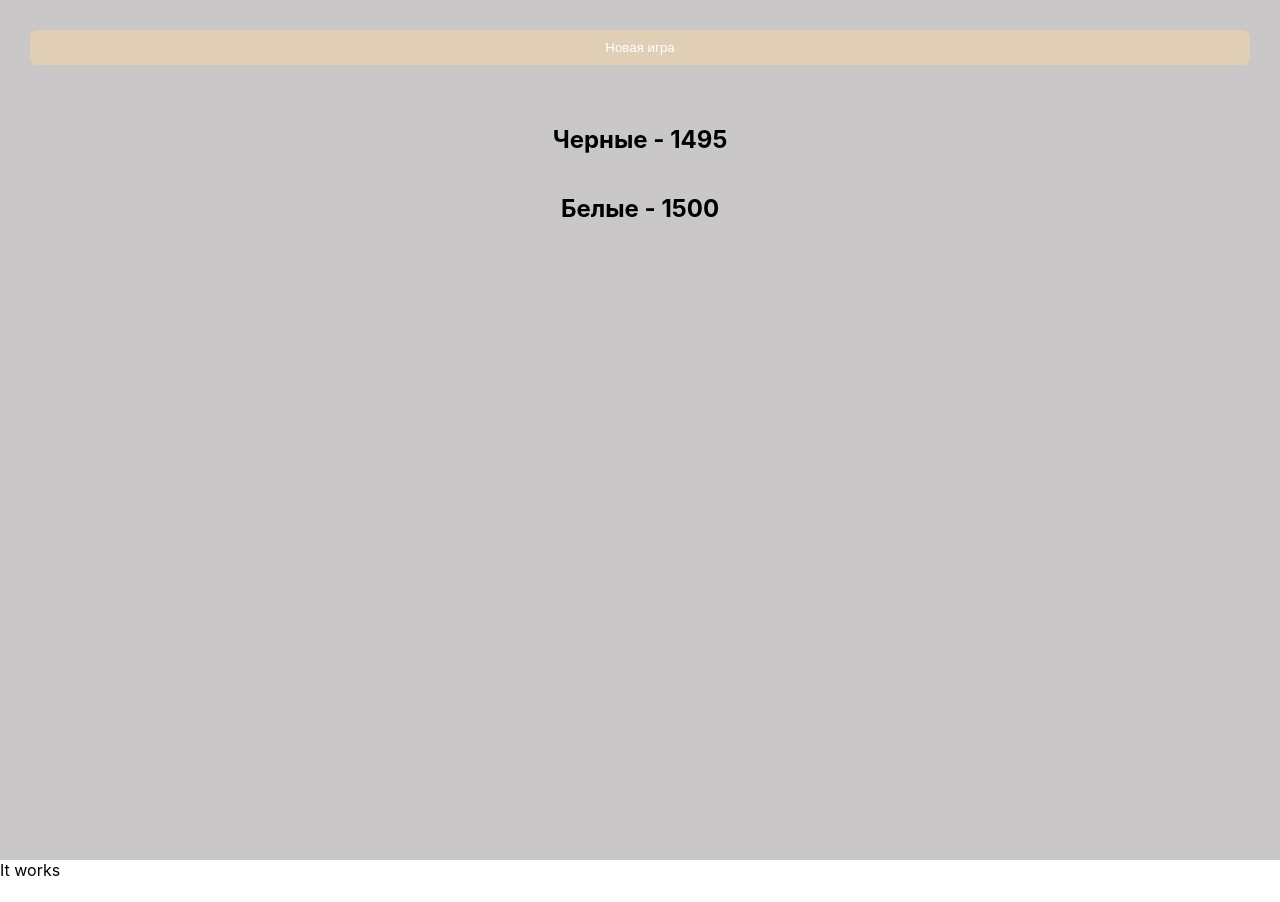
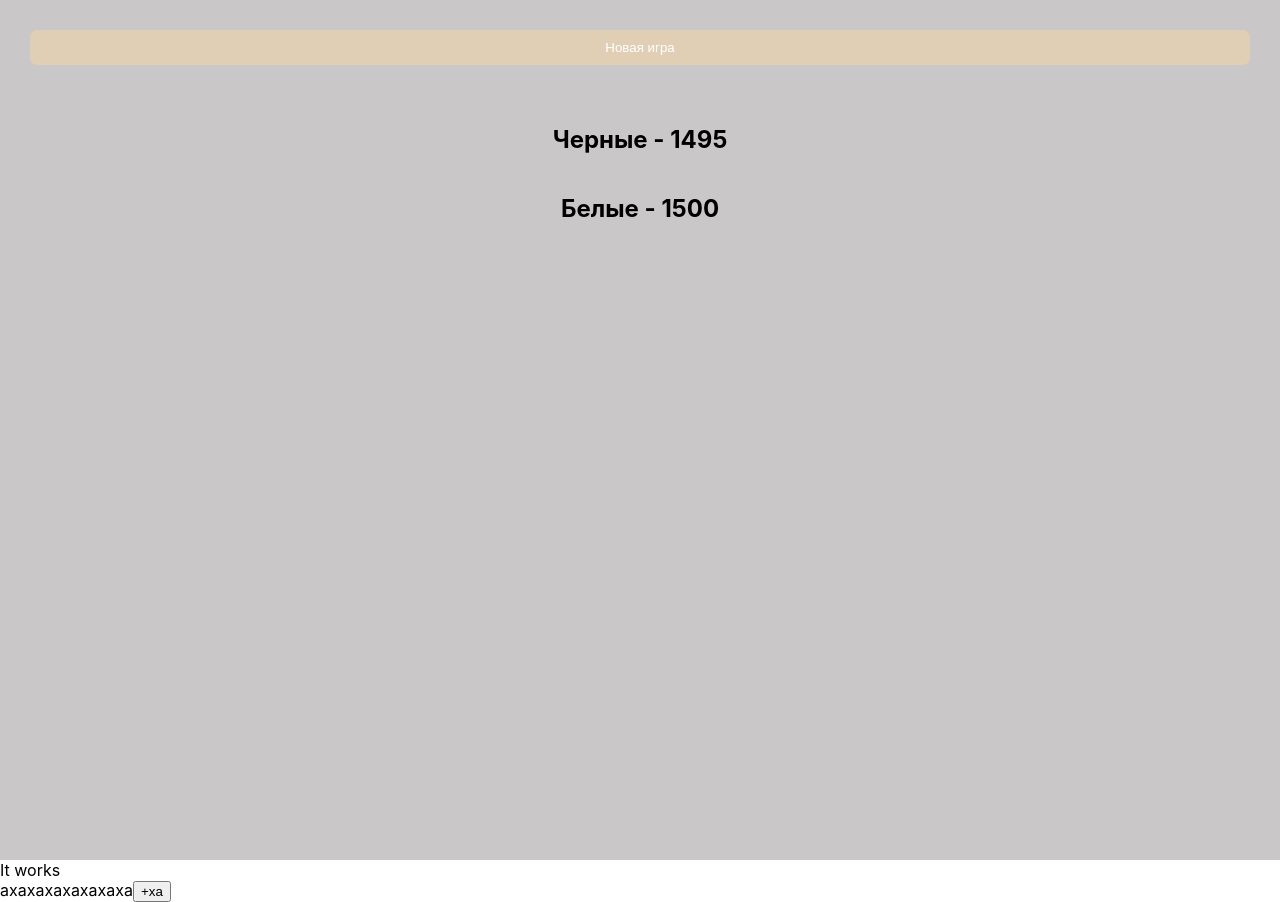
Before and after one commit to nkkpao/matden, a React (Create React App) app: page / in a window 1280 px wide. Before the commit the page ends 880 px from the top, so only its background shows below. Built offline with nearby package versions, Linux system fonts and the light colour scheme.

Commit message:
uhahatbl component

```diff
--- a/src/App.jsx
+++ b/src/App.jsx
@@ -1,4 +1,5 @@
 import "./App.css";
+import { AxaxaComponent } from "./components/AxaxaComponent";
 import { BoardComponent } from "./components/BoardComponent";
 import { TimerComponent } from "./components/TimerComponent";
 
@@ -15,6 +16,7 @@ function App() {
     <div className="App">
       <TimerComponent currentPlayer={player} restart={restart} />
       <BoardComponent />
+      <AxaxaComponent />
     </div>
   );
 }
--- /dev/null
+++ b/src/components/AxaxaComponent.jsx
@@ -0,0 +1,30 @@
+import React, { useState, useEffect, useRef } from "react";
+
+export const AxaxaComponent = () => {
+  const [axa, setAxa] = useState("axaxa");
+
+  const timer = useRef(null);
+
+  useEffect(() => {
+    startTimer();
+  });
+
+  function startTimer() {
+    if (timer.current) {
+      clearInterval(timer.current);
+    }
+    const callback = plusHa;
+    timer.current = setInterval(callback, 1000);
+  }
+
+  function plusHa() {
+    setAxa((axa) => (axa += "xa"));
+  }
+
+  return (
+    <div className="axaxa">
+      <span>{axa}</span>
+      <button onClick={plusHa}>+xa</button>
+    </div>
+  );
+};
```
